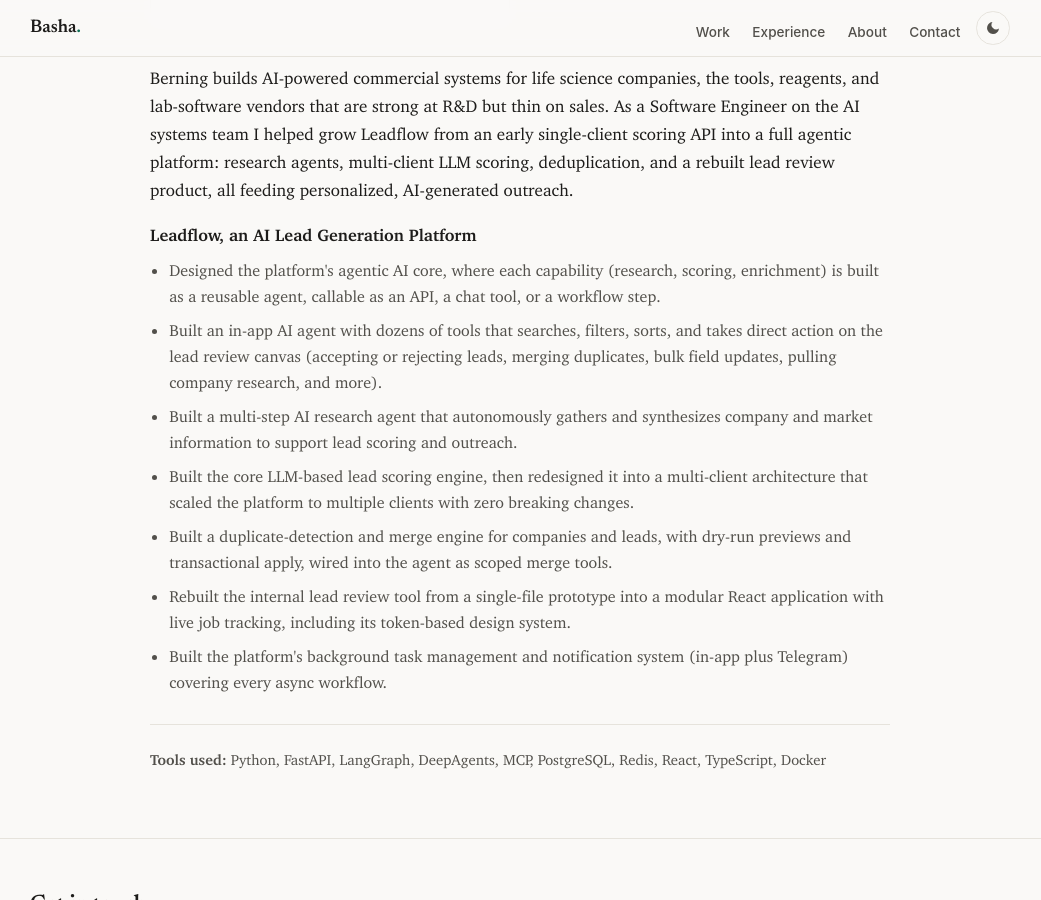
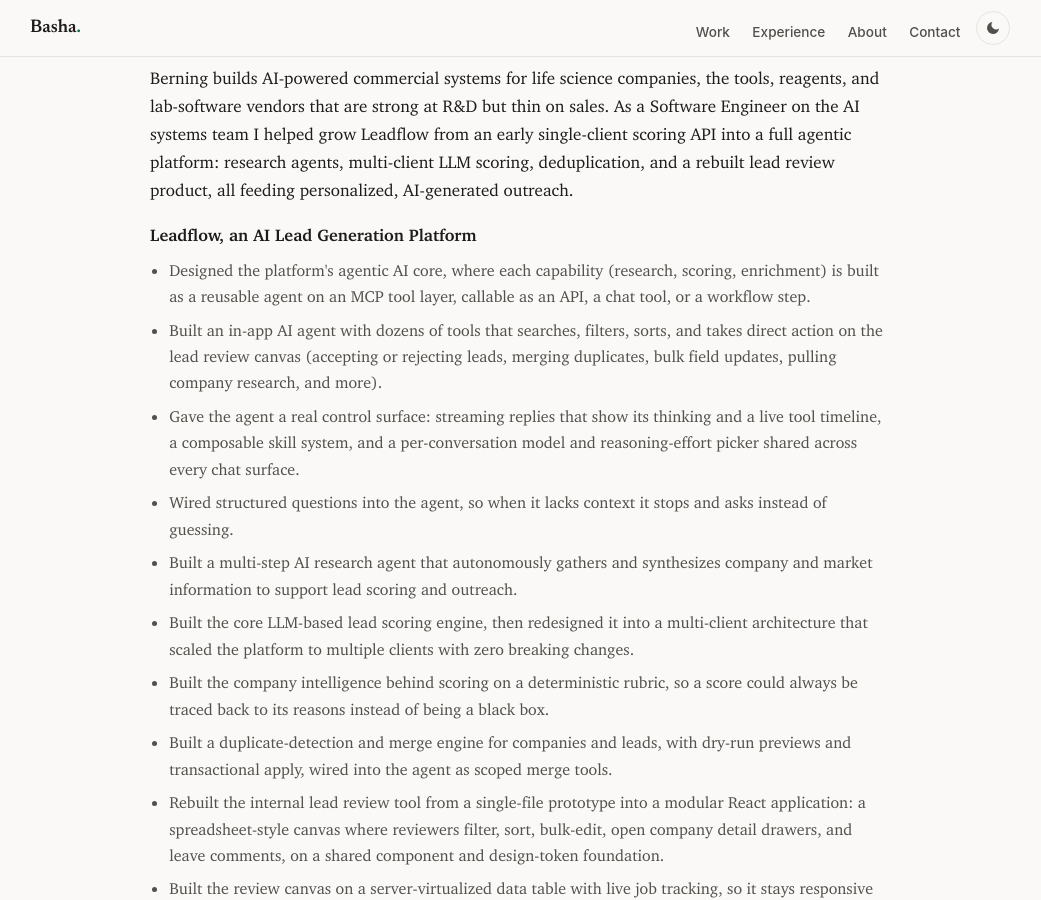
Before and after one commit to bashatahamal/bashatahamal.github.io, a Jekyll site: the page built from projects/9.3_berning.md, in a window 1280 px wide and 900 px high, scrolled down 635 px. Shown: the whole window, without its empty margins (120-1161 px from the left). Built offline with Jekyll 4.4.1, drawn with Linux system fonts in a browser that asks for light colours; some of the changed text lies outside the part shown.

Commit message:
Deepen the Berning page with the agentic AI work
The page described Leadflow in product terms and said nothing about the
engineering that dates it to 2026, so six months read as less than the
three-month HDCE entry. Goes from seven bullets to twelve, keeping the
existing one-sentence style.

Adds: the MCP tool layer under the agentic core; the agent's control
surface (streaming replies showing its thinking and a live tool
timeline, a composable skill system, a per-conversation model and
reasoning-effort picker); structured questions so it asks instead of
guessing when it lacks context; the deterministic scoring rubric; the
server-virtualized review canvas; and the analytics views.

Replaces the opaque "token-based design system" line with what the
frontend actually is, a spreadsheet-style canvas with filtering,
sorting, bulk edits, detail drawers and comments. Drops the Telegram
detail, which the CV had already dropped. Labels swap Lead Generation
for Agentic AI, so the card reads as a step on from HDCE's LLM Agents.

Two bullets are single-quoted because they contain a colon, which YAML
would otherwise read as a mapping; describe-closing already does this.

Also fixes the OG generator, which has been broken since project
permalinks gained trailing slashes: it derived the slug from the last
path segment, which a trailing slash makes empty. Only berning.png
changes, from the label edit.

CV PDF refreshed from cv_docs 87d3f94.

```diff
--- a/projects/9.3_berning.md
+++ b/projects/9.3_berning.md
@@ -25,13 +25,18 @@
 
 describe-content:
     - <strong>Leadflow, an AI Lead Generation Platform</strong>
-    - Designed the platform's agentic AI core, where each capability (research, scoring, enrichment) is built as a reusable agent, callable as an API, a chat tool, or a workflow step.
+    - Designed the platform's agentic AI core, where each capability (research, scoring, enrichment) is built as a reusable agent on an MCP tool layer, callable as an API, a chat tool, or a workflow step.
     - Built an in-app AI agent with dozens of tools that searches, filters, sorts, and takes direct action on the lead review canvas (accepting or rejecting leads, merging duplicates, bulk field updates, pulling company research, and more).
+    - 'Gave the agent a real control surface: streaming replies that show its thinking and a live tool timeline, a composable skill system, and a per-conversation model and reasoning-effort picker shared across every chat surface.'
+    - Wired structured questions into the agent, so when it lacks context it stops and asks instead of guessing.
     - Built a multi-step AI research agent that autonomously gathers and synthesizes company and market information to support lead scoring and outreach.
     - Built the core LLM-based lead scoring engine, then redesigned it into a multi-client architecture that scaled the platform to multiple clients with zero breaking changes.
+    - Built the company intelligence behind scoring on a deterministic rubric, so a score could always be traced back to its reasons instead of being a black box.
     - Built a duplicate-detection and merge engine for companies and leads, with dry-run previews and transactional apply, wired into the agent as scoped merge tools.
-    - Rebuilt the internal lead review tool from a single-file prototype into a modular React application with live job tracking, including its token-based design system.
-    - Built the platform's background task management and notification system (in-app plus Telegram) covering every async workflow.
+    - 'Rebuilt the internal lead review tool from a single-file prototype into a modular React application: a spreadsheet-style canvas where reviewers filter, sort, bulk-edit, open company detail drawers, and leave comments, on a shared component and design-token foundation.'
+    - Built the review canvas on a server-virtualized data table with live job tracking, so it stays responsive over large lead sets while background work runs.
+    - Built the product's analytics views, a lead pipeline funnel and a daily output heatmap that stay in sync in real time, so the team could see what the agents were actually producing.
+    - Built the platform's background task management and notification system, covering every async workflow.
 
 describe-closing: '<strong>Tools used:</strong> Python, FastAPI, LangGraph, DeepAgents, MCP, PostgreSQL, Redis, React, TypeScript, Docker'
 
--- a/scripts/make_og_images.py
+++ b/scripts/make_og_images.py
@@ -249,7 +249,9 @@
 
     for path in sorted(glob.glob(os.path.join(ROOT, "projects", "*.md"))):
         fm = read_front_matter(path)
-        slug = fm["permalink"].split("/")[-1]
+        # rstrip: project permalinks end in a slash (projects/berning/) so that
+        # both URL forms resolve; without this the slug comes back empty.
+        slug = fm["permalink"].rstrip("/").split("/")[-1]
         card = make_card(
             kicker_text=f"Work · {fm['date']}",
             title_text=fm["title"],
```
Also changed, not shown: other parts of projects/9.3_berning.md (+1 -1 lines), _data/experience.yml (+4 -3 lines), images/og/berning.png, 1 other file.
